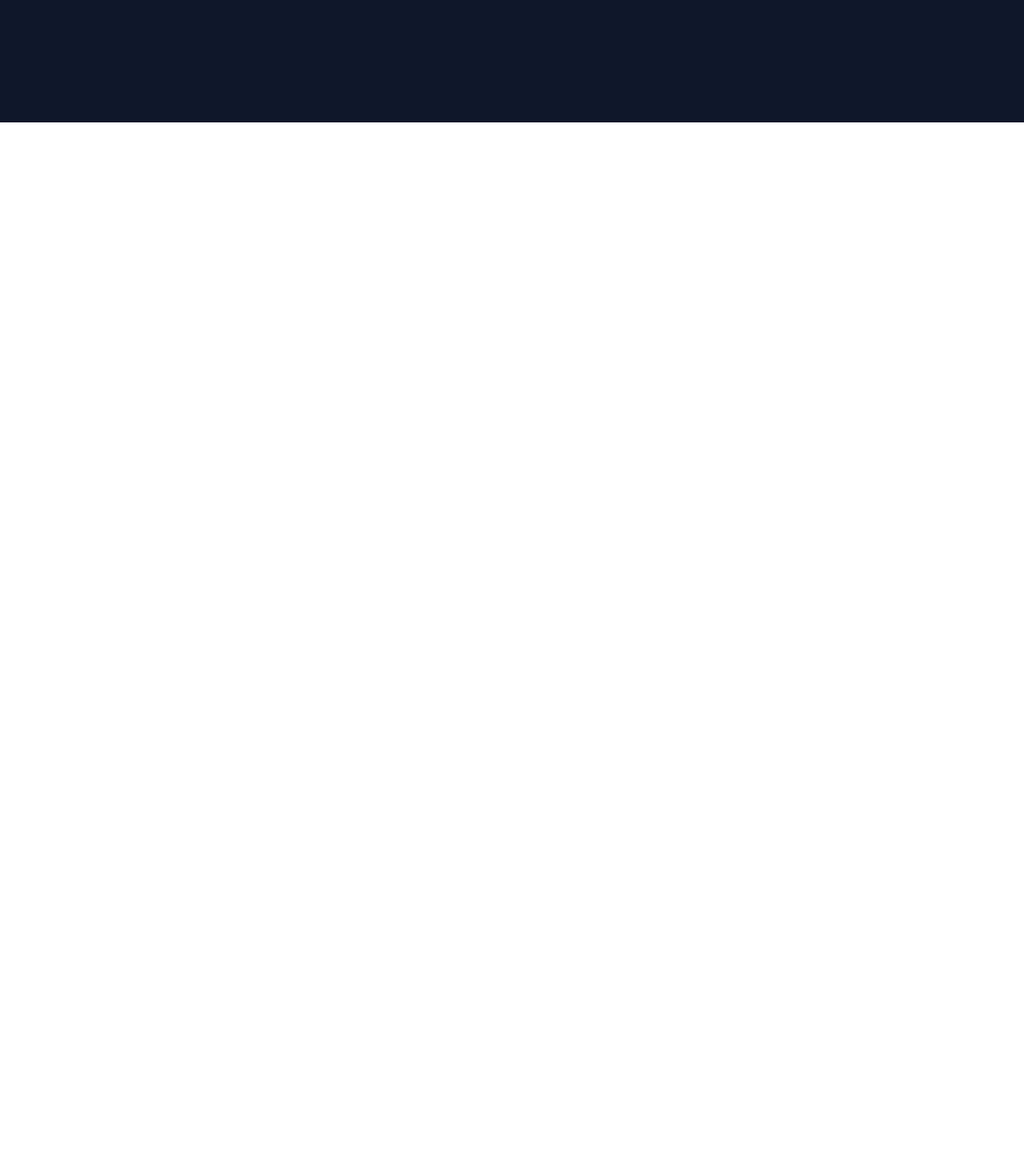
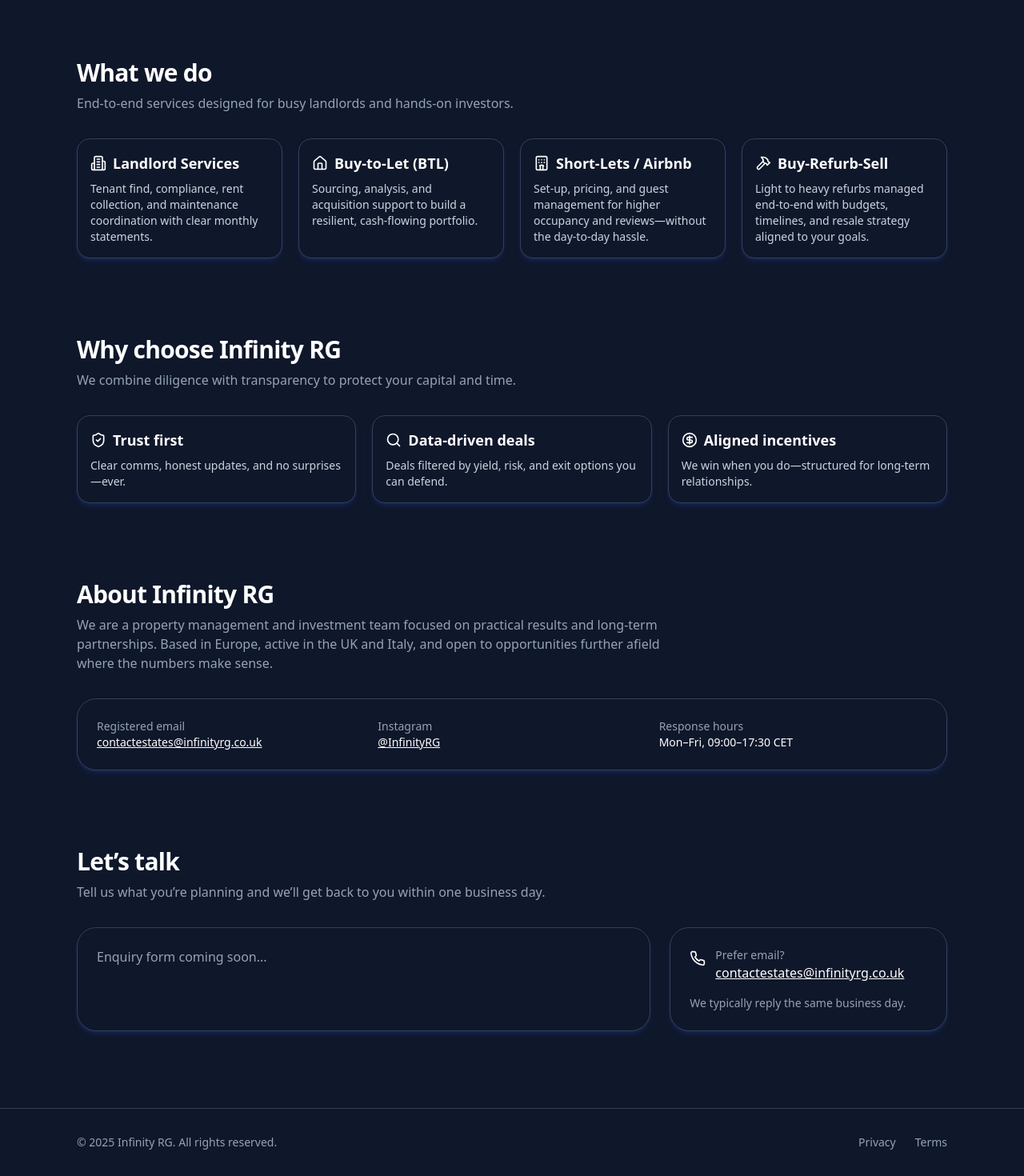
Before and after one commit to infinityboutiqueh-blip/infinity-rg-fresh, a Next.js app: page / in a window 1280 px wide. Shown: the part 647-2117 px from the top of the page at 80% size. Before the commit the page ends 800 px from the top, so only its background shows below. Built offline with nearby package versions, Linux system fonts and the light colour scheme.

Commit message:
Working clean build

```diff
--- a/app/page.tsx
+++ b/app/page.tsx
@@ -33,13 +33,7 @@
 );
 
 // NavLink component
-const NavLink = ({
-  href,
-  children,
-}: {
-  href: string;
-  children: React.ReactNode;
-}) => (
+const NavLink = ({ href, children }: { href: string; children: React.ReactNode }) => (
   <a
     href={href}
     className="text-sm font-medium text-slate-300 hover:text-white transition-colors"
@@ -48,7 +42,7 @@
   </a>
 );
 
-// ✅ Main Page component
+// ✅ Main Page
 export default function InfinityRGSite() {
   return (
     <div className="min-h-screen bg-slate-900 text-white">
@@ -82,18 +76,12 @@
       {/* HERO */}
       <Section id="home" className="pt-14 pb-12">
         <div className="grid lg:grid-cols-2 gap-8 items-center">
-          <motion.div
-            initial={{ opacity: 0, y: 20 }}
-            animate={{ opacity: 1, y: 0 }}
-            transition={{ duration: 0.6 }}
-          >
+          <motion.div initial={{ opacity: 0, y: 20 }} animate={{ opacity: 1, y: 0 }} transition={{ duration: 0.6 }}>
             <h1 className="text-4xl md:text-5xl font-bold tracking-tight">
               Smart property solutions for landlords & investors
             </h1>
             <p className="mt-4 text-lg text-slate-300">
-              Infinity RG helps you buy, manage, and maximize property assets
-              from buy-to-let and Airbnb to buy-refurbish-sell with clear
-              reporting and trusted partners.
+              Infinity RG helps you buy, manage, and maximize property assets from buy-to-let and Airbnb to buy-refurbish-sell with clear reporting and trusted partners.
             </p>
 
             {/* Buttons Row */}
@@ -101,12 +89,7 @@
               <button className="px-4 py-2 rounded-2xl bg-blue-600 hover:bg-blue-500 flex items-center">
                 Request a call <ArrowRight className="ml-2 w-4 h-4" />
               </button>
-              <a
-                href="#services"
-                className="text-sm font-medium underline underline-offset-4"
-              >
-                Explore services
-              </a>
+              <a href="#services" className="text-sm font-medium underline underline-offset-4">Explore services</a>
               {/* ✅ Buy eBook Button */}
               <a
                 href="https://pay.hotmart.com/G101548209U?checkoutMode=2"
@@ -120,25 +103,14 @@
 
             {/* Feature highlights */}
             <div className="mt-6 grid grid-cols-2 md:flex md:flex-row gap-4 text-sm text-slate-400">
-              <div className="flex items-center gap-2">
-                <ShieldCheck className="w-4 h-4" /> Transparent management
-              </div>
-              <div className="flex items-center gap-2">
-                <CircleDollarSign className="w-4 h-4" /> Investor-friendly
-                returns
-              </div>
-              <div className="flex items-center gap-2">
-                <Search className="w-4 h-4" /> Deal sourcing support
-              </div>
+              <div className="flex items-center gap-2"><ShieldCheck className="w-4 h-4"/> Transparent management</div>
+              <div className="flex items-center gap-2"><CircleDollarSign className="w-4 h-4"/> Investor-friendly returns</div>
+              <div className="flex items-center gap-2"><Search className="w-4 h-4"/> Deal sourcing support</div>
             </div>
           </motion.div>
 
           {/* ✅ Quick Enquiry Placeholder */}
-          <motion.div
-            initial={{ opacity: 0, y: 20 }}
-            animate={{ opacity: 1, y: 0 }}
-            transition={{ delay: 0.1, duration: 0.6 }}
-          >
+          <motion.div initial={{ opacity: 0, y: 20 }} animate={{ opacity: 1, y: 0 }} transition={{ delay: 0.1, duration: 0.6 }}>
             <div className="bg-slate-900 border border-slate-700 text-white rounded-3xl shadow-md shadow-blue-900/40 p-6">
               <div className="text-sm text-slate-400 mb-2">Quick enquiry</div>
               <p className="text-slate-400">Enquiry form coming soon...</p>
@@ -148,7 +120,105 @@
       </Section>
 
       {/* SERVICES */}
-      {/* Keep SERVICES, WHY US, ABOUT, CONTACT, FOOTER exactly like before */}
+      <Section id="services" className="py-12">
+        <div className="mb-8">
+          <h2 className="text-3xl font-semibold tracking-tight">What we do</h2>
+          <p className="text-slate-400 mt-2">End-to-end services designed for busy landlords and hands-on investors.</p>
+        </div>
+        <div className="grid md:grid-cols-2 lg:grid-cols-4 gap-5">
+          {[
+            { title: "Landlord Services", desc: "Tenant find, compliance, rent collection, and maintenance coordination with clear monthly statements.", icon: <Building2 className="w-5 h-5"/> },
+            { title: "Buy-to-Let (BTL)", desc: "Sourcing, analysis, and acquisition support to build a resilient, cash-flowing portfolio.", icon: <HomeIcon className="w-5 h-5"/> },
+            { title: "Short-Lets / Airbnb", desc: "Set-up, pricing, and guest management for higher occupancy and reviews—without the day-to-day hassle.", icon: <Hotel className="w-5 h-5"/> },
+            { title: "Buy-Refurb-Sell", desc: "Light to heavy refurbs managed end-to-end with budgets, timelines, and resale strategy aligned to your goals.", icon: <Hammer className="w-5 h-5"/> },
+          ].map((s, i) => (
+            <div key={i} className="bg-slate-900 border border-slate-700 text-white rounded-2xl shadow-md shadow-blue-900/40 p-4">
+              <div className="flex items-center gap-2 text-lg font-semibold">{s.icon} {s.title}</div>
+              <p className="text-sm text-slate-300 mt-2">{s.desc}</p>
+            </div>
+          ))}
+        </div>
+      </Section>
+
+      {/* WHY US */}
+      <Section id="whyus" className="py-12">
+        <div className="mb-8">
+          <h2 className="text-3xl font-semibold tracking-tight">Why choose Infinity RG</h2>
+          <p className="text-slate-400 mt-2">We combine diligence with transparency to protect your capital and time.</p>
+        </div>
+        <div className="grid md:grid-cols-3 gap-5">
+          {[
+            { title: "Trust first", desc: "Clear comms, honest updates, and no surprises—ever.", icon: <ShieldCheck className="w-5 h-5"/> },
+            { title: "Data-driven deals", desc: "Deals filtered by yield, risk, and exit options you can defend.", icon: <Search className="w-5 h-5"/> },
+            { title: "Aligned incentives", desc: "We win when you do—structured for long-term relationships.", icon: <CircleDollarSign className="w-5 h-5"/> },
+          ].map((v, i) => (
+            <div key={i} className="bg-slate-900 border border-slate-700 text-white rounded-2xl shadow-md shadow-blue-900/40 p-4">
+              <div className="flex items-center gap-2 text-lg font-semibold">{v.icon} {v.title}</div>
+              <p className="text-sm text-slate-300 mt-2">{v.desc}</p>
+            </div>
+          ))}
+        </div>
+      </Section>
+
+      {/* ABOUT */}
+      <Section id="about" className="py-12">
+        <div className="mb-8">
+          <h2 className="text-3xl font-semibold tracking-tight">About Infinity RG</h2>
+          <p className="text-slate-400 mt-2 max-w-3xl">
+            We are a property management and investment team focused on practical results and long-term partnerships. Based in Europe,
+            active in the UK and Italy, and open to opportunities further afield where the numbers make sense.
+          </p>
+        </div>
+        <div className="bg-slate-900 border border-slate-700 text-white rounded-3xl shadow-md shadow-blue-900/40 p-6 grid md:grid-cols-3 gap-4 text-sm">
+          <div>
+            <div className="text-slate-400">Registered email</div>
+            <a className="font-medium underline text-white" href="mailto:contactestates@infinityrg.co.uk">contactestates@infinityrg.co.uk</a>
+          </div>
+          <div>
+            <div className="text-slate-400">Instagram</div>
+            <a className="font-medium underline text-white" href="https://www.instagram.com/infinityrg_" target="_blank" rel="noopener noreferrer">@InfinityRG</a>
+          </div>
+          <div>
+            <div className="text-slate-400">Response hours</div>
+            <div className="font-medium">Mon–Fri, 09:00–17:30 CET</div>
+          </div>
+        </div>
+      </Section>
+
+      {/* CONTACT */}
+      <Section id="contact" className="py-12">
+        <div className="mb-8">
+          <h2 className="text-3xl font-semibold tracking-tight">Let’s talk</h2>
+          <p className="text-slate-400 mt-2">Tell us what you’re planning and we’ll get back to you within one business day.</p>
+        </div>
+        <div className="grid lg:grid-cols-3 gap-6">
+          <div className="lg:col-span-2 bg-slate-900 border border-slate-700 text-white rounded-3xl shadow-md shadow-blue-900/40 p-6">
+            {/* ✅ Placeholder instead of deleted QuickEnquiryForm */}
+            <p className="text-slate-400">Enquiry form coming soon...</p>
+          </div>
+          <div className="bg-slate-900 border border-slate-700 text-white rounded-3xl shadow-md shadow-blue-900/40 p-6 space-y-4">
+            <div className="flex items-start gap-3">
+              <Phone className="w-5 h-5 mt-1"/>
+              <div>
+                <div className="text-sm text-slate-400">Prefer email?</div>
+                <a className="font-medium underline text-white" href="mailto:contactestates@infinityrg.co.uk">contactestates@infinityrg.co.uk</a>
+              </div>
+            </div>
+            <div className="text-sm text-slate-400">We typically reply the same business day.</div>
+          </div>
+        </div>
+      </Section>
+
+      {/* FOOTER */}
+      <footer className="border-t border-slate-700 mt-12">
+        <Section className="py-8 flex flex-col sm:flex-row items-center justify-between gap-4 text-sm text-slate-400">
+          <div>© {new Date().getFullYear()} Infinity RG. All rights reserved.</div>
+          <div className="flex items-center gap-6">
+            <a href="#" className="hover:text-white">Privacy</a>
+            <a href="#" className="hover:text-white">Terms</a>
+          </div>
+        </Section>
+      </footer>
     </div>
   );
 }
```
